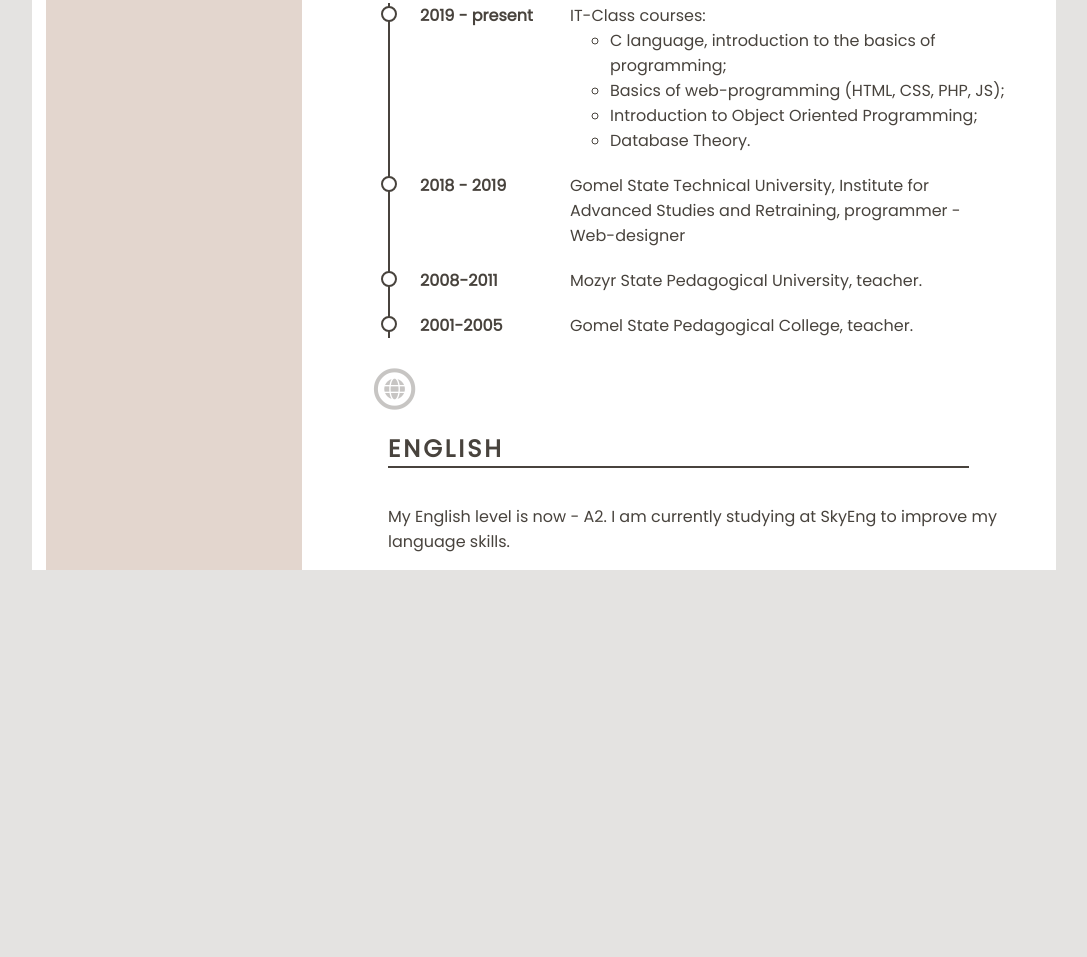
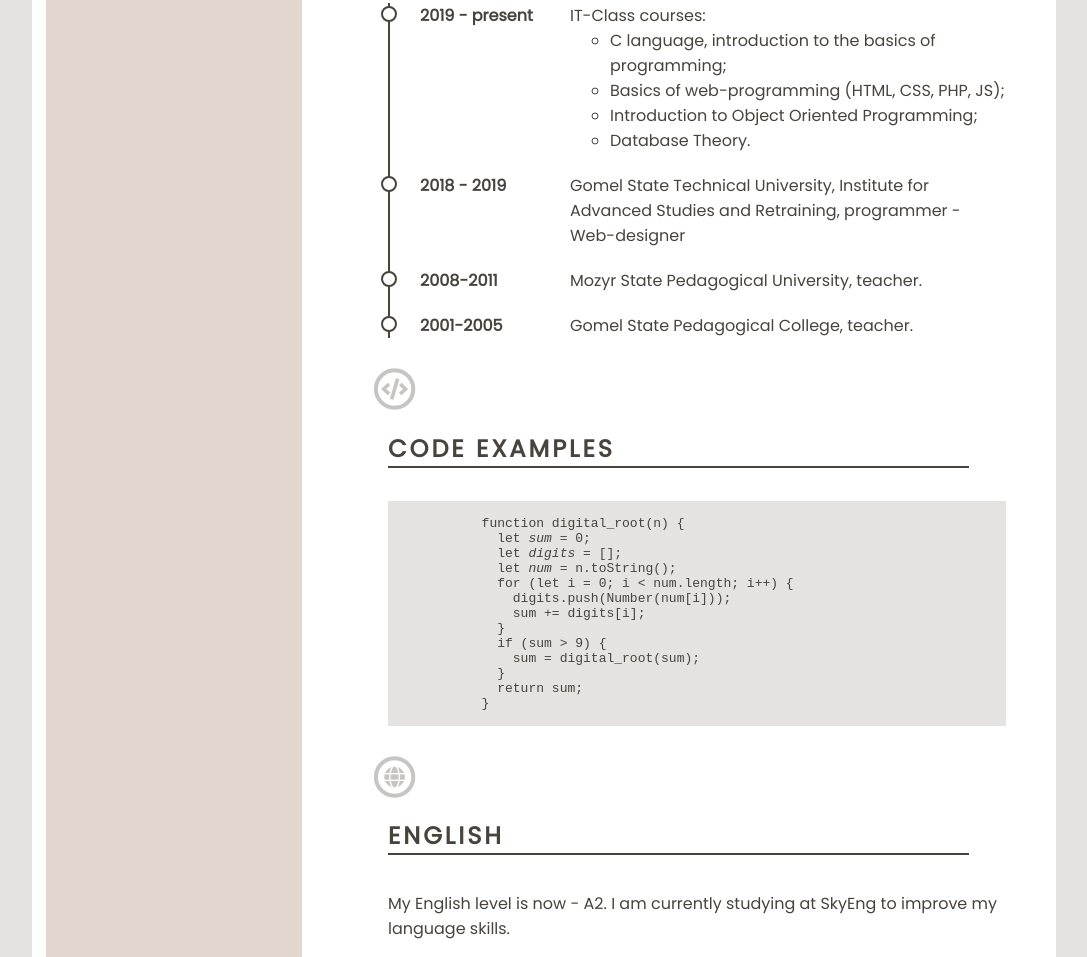
Before and after one commit to tsakunova/rsschool-cv, a plain HTML site: page index.html in a window 1280 px wide. Shown: the part 1028-1985 px from the top of the page, without its empty margins (96-1183 px from the left). Before the commit the page ends 1598 px from the top, so only its background shows below. Drawn offline with Linux system fonts and the light colour scheme.

Commit message:
feat: add code section

```diff
--- a/index.html
+++ b/index.html
@@ -108,6 +108,29 @@
           </ul>
       </section>
       <section class="sections">
+            <span class="fa-stack fa-lg icons">
+              <i class="far fa-circle fa-stack-2x"></i>
+              <i class="fas fa-code fa-stack-1x"></i>
+          </span>
+          <h2>Code examples</h2>
+
+          <pre class="code"><code>
+            function digital_root(n) {
+              let <var>sum</var> = 0;
+              let <var>digits</var> = [];
+              let <var>num</var> = n.toString();
+              for (let i = 0; i < num.length; i++) {
+                digits.push(Number(num[i]));
+                sum += digits[i];
+              }
+              if (sum > 9) {
+                sum = digital_root(sum);
+              }
+              return sum;
+            }
+          </code></pre>
+      </section>
+      <section class="sections">
           <span class="fa-stack fa-lg icons">
               <i class="far fa-circle fa-stack-2x"></i>
               <i class="fas fa-globe fa-stack-1x"></i>
@@ -117,6 +140,7 @@
           </p>
       </section>
   </main>
+
 </div>
 </body>
 
--- a/styles/main.css
+++ b/styles/main.css
@@ -143,3 +143,7 @@ a:visited {
     color: #48433D;
     text-decoration: none;
 }
+.code{
+    background-color: #E4E3E1;
+
+}
```
